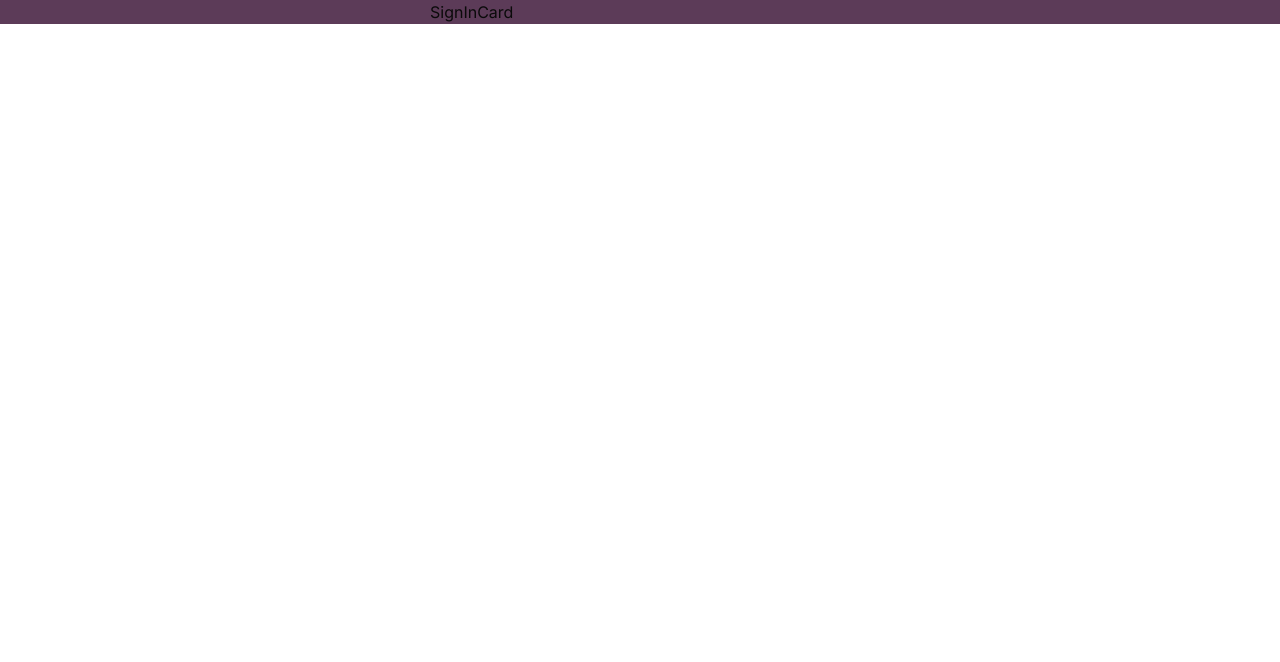
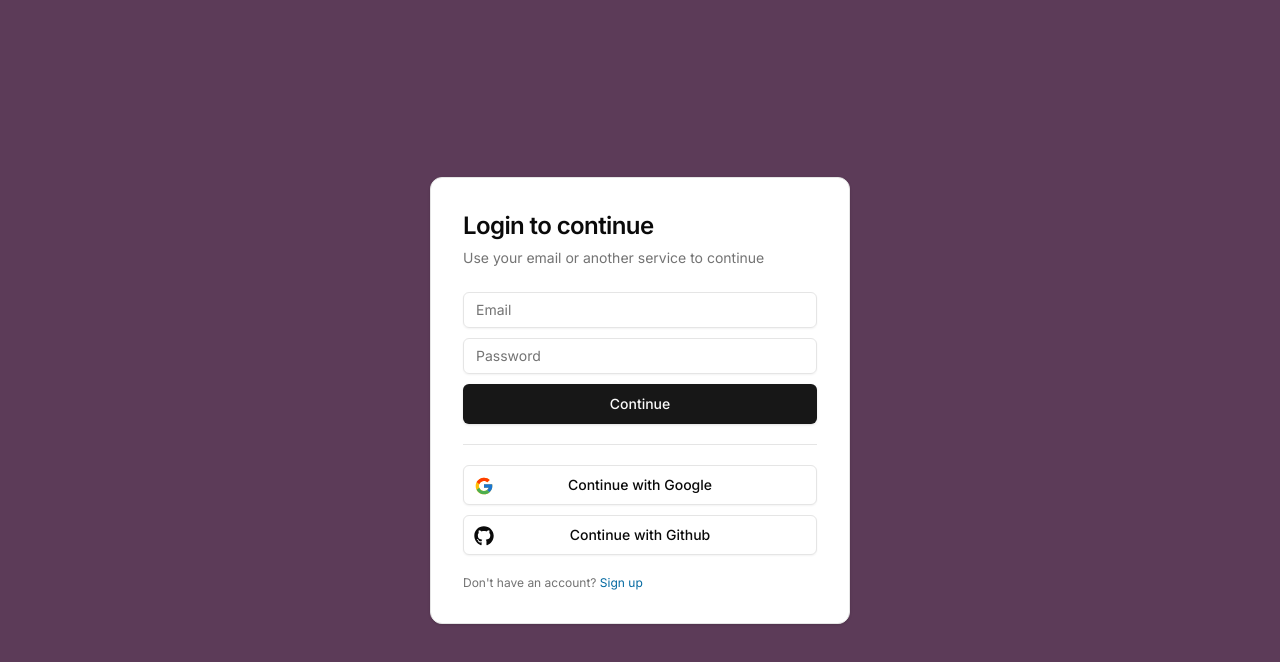
Before and after one commit to Beaskyy/slack, a Next.js app: page / in a window 1280 px wide. Shown: the top 662 px of the page. Built offline with nearby package versions, Linux system fonts and the light colour scheme.

Commit message:
authentication

```diff
--- a/package.json
+++ b/package.json
@@ -10,6 +10,7 @@
   },
   "dependencies": {
     "@radix-ui/react-icons": "^1.3.0",
+    "@radix-ui/react-separator": "^1.1.0",
     "@radix-ui/react-slot": "^1.1.0",
     "class-variance-authority": "^0.7.0",
     "clsx": "^2.1.1",
@@ -17,6 +18,7 @@
     "next": "14.2.7",
     "react": "^18",
     "react-dom": "^18",
+    "react-icons": "^5.3.0",
     "tailwind-merge": "^2.5.2",
     "tailwindcss-animate": "^1.0.7"
   },
--- /dev/null
+++ b/src/components/ui/card.tsx
@@ -0,0 +1,76 @@
+import * as React from "react"
+
+import { cn } from "@/lib/utils"
+
+const Card = React.forwardRef<
+  HTMLDivElement,
+  React.HTMLAttributes<HTMLDivElement>
+>(({ className, ...props }, ref) => (
+  <div
+    ref={ref}
+    className={cn(
+      "rounded-xl border bg-card text-card-foreground shadow",
+      className
+    )}
+    {...props}
+  />
+))
+Card.displayName = "Card"
+
+const CardHeader = React.forwardRef<
+  HTMLDivElement,
+  React.HTMLAttributes<HTMLDivElement>
+>(({ className, ...props }, ref) => (
+  <div
+    ref={ref}
+    className={cn("flex flex-col space-y-1.5 p-6", className)}
+    {...props}
+  />
+))
+CardHeader.displayName = "CardHeader"
+
+const CardTitle = React.forwardRef<
+  HTMLParagraphElement,
+  React.HTMLAttributes<HTMLHeadingElement>
+>(({ className, ...props }, ref) => (
+  <h3
+    ref={ref}
+    className={cn("font-semibold leading-none tracking-tight", className)}
+    {...props}
+  />
+))
+CardTitle.displayName = "CardTitle"
+
+const CardDescription = React.forwardRef<
+  HTMLParagraphElement,
+  React.HTMLAttributes<HTMLParagraphElement>
+>(({ className, ...props }, ref) => (
+  <p
+    ref={ref}
+    className={cn("text-sm text-muted-foreground", className)}
+    {...props}
+  />
+))
+CardDescription.displayName = "CardDescription"
+
+const CardContent = React.forwardRef<
+  HTMLDivElement,
+  React.HTMLAttributes<HTMLDivElement>
+>(({ className, ...props }, ref) => (
+  <div ref={ref} className={cn("p-6 pt-0", className)} {...props} />
+))
+CardContent.displayName = "CardContent"
+
+const CardFooter = React.forwardRef<
+  HTMLDivElement,
+  React.HTMLAttributes<HTMLDivElement>
+>(({ className, ...props }, ref) => (
+  <div
+    ref={ref}
+    className={cn("flex items-center p-6 pt-0", className)}
+    {...props}
+  />
+))
+CardFooter.displayName = "CardFooter"
+
+export { Card, CardHeader, CardFooter, CardTitle, CardDescription, CardContent }
--- /dev/null
+++ b/src/components/ui/input.tsx
@@ -0,0 +1,25 @@
+import * as React from "react"
+
+import { cn } from "@/lib/utils"
+
+export interface InputProps
+  extends React.InputHTMLAttributes<HTMLInputElement> {}
+
+const Input = React.forwardRef<HTMLInputElement, InputProps>(
+  ({ className, type, ...props }, ref) => {
+    return (
+      <input
+        type={type}
+        className={cn(
+          "flex h-9 w-full rounded-md border border-input bg-transparent px-3 py-1 text-sm shadow-sm transition-colors file:border-0 file:bg-transparent file:text-sm file:font-medium placeholder:text-muted-foreground focus-visible:outline-none focus-visible:ring-1 focus-visible:ring-ring disabled:cursor-not-allowed disabled:opacity-50",
+          className
+        )}
+        ref={ref}
+        {...props}
+      />
+    )
+  }
+)
+Input.displayName = "Input"
+
+export { Input }
--- /dev/null
+++ b/src/components/ui/separator.tsx
@@ -0,0 +1,31 @@
+"use client"
+
+import * as React from "react"
+import * as SeparatorPrimitive from "@radix-ui/react-separator"
+
+import { cn } from "@/lib/utils"
+
+const Separator = React.forwardRef<
+  React.ElementRef<typeof SeparatorPrimitive.Root>,
+  React.ComponentPropsWithoutRef<typeof SeparatorPrimitive.Root>
+>(
+  (
+    { className, orientation = "horizontal", decorative = true, ...props },
+    ref
+  ) => (
+    <SeparatorPrimitive.Root
+      ref={ref}
+      decorative={decorative}
+      orientation={orientation}
+      className={cn(
+        "shrink-0 bg-border",
+        orientation === "horizontal" ? "h-[1px] w-full" : "h-full w-[1px]",
+        className
+      )}
+      {...props}
+    />
+  )
+)
+Separator.displayName = SeparatorPrimitive.Root.displayName
+
+export { Separator }
--- a/src/features/auth/components/auth-screen.tsx
+++ b/src/features/auth/components/auth-screen.tsx
@@ -8,9 +8,13 @@ import { SignUpCard } from "./sign-up-card";
 export const AuthScreen = () => {
   const [state, setState] = useState<SignInFlow>("signIn");
   return (
-    <div className="h-full flex justify-center items-center bg-[#5C3B58]">
+    <div className="h-screen flex justify-center items-center bg-[#5C3B58]">
       <div className="md:h:auto md:w-[420px]">
-        {state === "signIn" ? <SignInCard /> : <SignUpCard />}
+        {state === "signIn" ? (
+          <SignInCard setState={setState} />
+        ) : (
+          <SignUpCard setState={setState} />
+        )}
       </div>
     </div>
   );
--- a/src/features/auth/components/sign-in-card.tsx
+++ b/src/features/auth/components/sign-in-card.tsx
@@ -1,6 +1,88 @@
+import { Button } from "@/components/ui/button";
+import {
+  Card,
+  CardContent,
+  CardDescription,
+  CardHeader,
+  CardTitle,
+} from "@/components/ui/card";
+import { Input } from "@/components/ui/input";
+import { Separator } from "@/components/ui/separator";
+import { FaGithub } from "react-icons/fa";
+import { FcGoogle } from "react-icons/fc";
+import { SignInFlow } from "../types";
+import { useState } from "react";
 
-export const SignInCard = () => {
+interface SignInCardProps {
+  setState: (state: SignInFlow) => void;
+}
+
+export const SignInCard = ({ setState }: SignInCardProps) => {
+  const [email, setEmail] = useState("");
+  const [password, setPassword] = useState("");
   return (
-    <div>SignInCard</div>
-  )
-}
+    <Card className="h-full w-full p-8 ">
+      <CardHeader className="px-0 pt-0">
+        <CardTitle className="text-2xl">Login to continue</CardTitle>
+        <CardDescription>
+          Use your email or another service to continue
+        </CardDescription>
+      </CardHeader>
+      <CardContent className="space-y-5 px-0 pb-0">
+        <form className="space-y-2.5">
+          <Input
+            disabled={false}
+            value={email}
+            onChange={(e) => setEmail(e.target.value)}
+            placeholder="Email"
+            type="email"
+            required
+          />
+          <Input
+            disabled={false}
+            value={password}
+            onChange={(e) => setPassword(e.target.value)}
+            placeholder="Password"
+            type="password"
+            required
+          />
+          <Button type="submit" className="w-full" size="lg" disabled={false}>
+            Continue
+          </Button>
+        </form>
+        <Separator />
+        <div className="flex flex-col gap-y-2.5">
+          <Button
+            disabled={false}
+            onClick={() => {}}
+            variant="outline"
+            size="lg"
+            className="w-full relative"
+          >
+            <FcGoogle className="size-5 absolute top-2.5 left-2.5" />
+            Continue with Google
+          </Button>
+          <Button
+            disabled={false}
+            onClick={() => {}}
+            variant="outline"
+            size="lg"
+            className="w-full relative"
+          >
+            <FaGithub className="size-5 absolute top-2.5 left-2.5" />
+            Continue with Github
+          </Button>
+        </div>
+        <p className="text-xs text-muted-foreground">
+          Don&apos;t have an account?{" "}
+          <span
+            onClick={() => setState("signUp")}
+            className="text-sky-700 hover:underline cursor-pointer"
+          >
+            Sign up
+          </span>
+        </p>
+      </CardContent>
+    </Card>
+  );
+};
--- a/src/features/auth/components/sign-up-card.tsx
+++ b/src/features/auth/components/sign-up-card.tsx
@@ -1,6 +1,94 @@
+import { Button } from "@/components/ui/button";
+import {
+  Card,
+  CardContent,
+  CardDescription,
+  CardHeader,
+  CardTitle,
+} from "@/components/ui/card";
+import { Input } from "@/components/ui/input";
+import { Separator } from "@/components/ui/separator";
+import { FaGithub } from "react-icons/fa";
+import { FcGoogle } from "react-icons/fc";
+import { SignInFlow } from "../types";
+import { useState } from "react";
 
-export const SignUpCard = () => {
+interface SignUpCardProps {
+  setState: (state: SignInFlow) => void;
+}
+
+export const SignUpCard = ({ setState }: SignUpCardProps) => {
+  const [email, setEmail] = useState("");
+  const [password, setPassword] = useState("");
+  const [confirmPassword, setConfirmPassword] = useState("");
   return (
-    <div>SignUpCard</div>
-  )
-}
+    <Card className="h-full w-full p-8 ">
+      <CardHeader className="px-0 pt-0">
+        <CardTitle className="text-2xl">Sign up to continue</CardTitle>
+        <CardDescription>
+          Use your email or another service to continue
+        </CardDescription>
+      </CardHeader>
+      <CardContent className="space-y-5 px-0 pb-0">
+        <form className="space-y-2.5">
+        <Input
+            disabled={false}
+            value={email}
+            onChange={(e) => setEmail(e.target.value)}
+            placeholder="Email"
+            type="email"
+            required
+          />
+          <Input
+            disabled={false}
+            value={password}
+            onChange={(e) => setPassword(e.target.value)}
+            placeholder="Password"
+            type="password"
+            required
+          />
+          <Input
+            disabled={false}
+            value={confirmPassword}
+            onChange={(e) => setConfirmPassword(e.target.value)}
+            placeholder="Confirm password"
+            type="password"
+            required
+          />
+          <Button type="submit" className="w-full" size="lg" disabled={false}>
+            Continue
+          </Button>
+        </form>
+        <Separator />
+        <div className="flex flex-col gap-y-2.5">
+          <Button
+            disabled={false}
+            onClick={() => {}}
+            variant="outline"
+            size="lg"
+            className="w-full relative"
+          >
+            <FcGoogle className="size-5 absolute top-2.5 left-2.5" />
+            Continue with Google
+          </Button>
+          <Button
+            disabled={false}
+            onClick={() => {}}
+            variant="outline"
+            size="lg"
+            className="w-full relative"
+          >
+            <FaGithub className="size-5 absolute top-2.5 left-2.5" />
+            Continue with Github
+          </Button>
+        </div>
+        <p className="text-xs text-muted-foreground">
+          Already have an account?{" "}
+          <span onClick={() => setState("signIn")} className="text-sky-700 hover:underline cursor-pointer">
+            Sign in
+          </span>
+        </p>
+      </CardContent>
+    </Card>
+  );
+};
```
Also changed, not shown: 1 other file (tests, documents, lock files or other folders).
